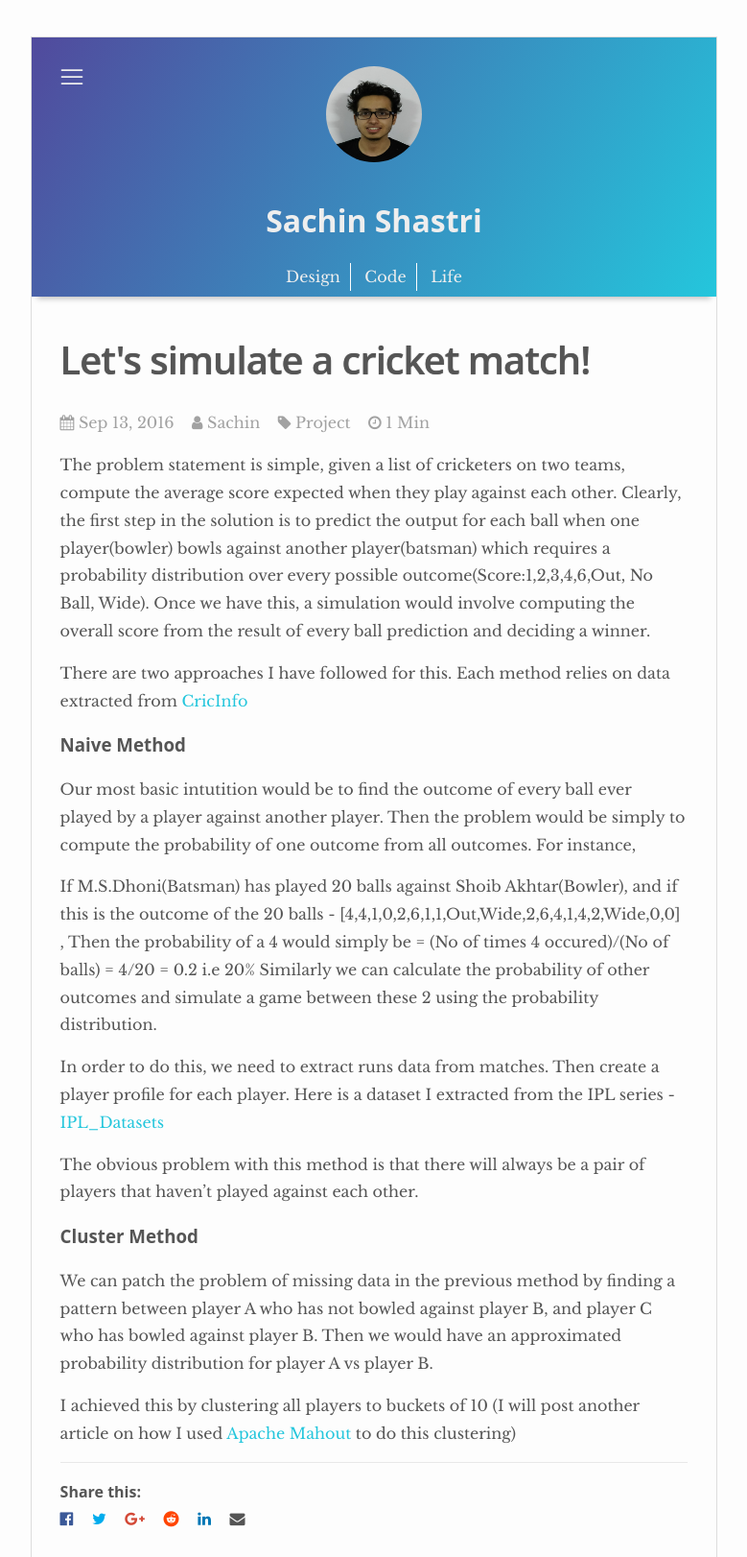
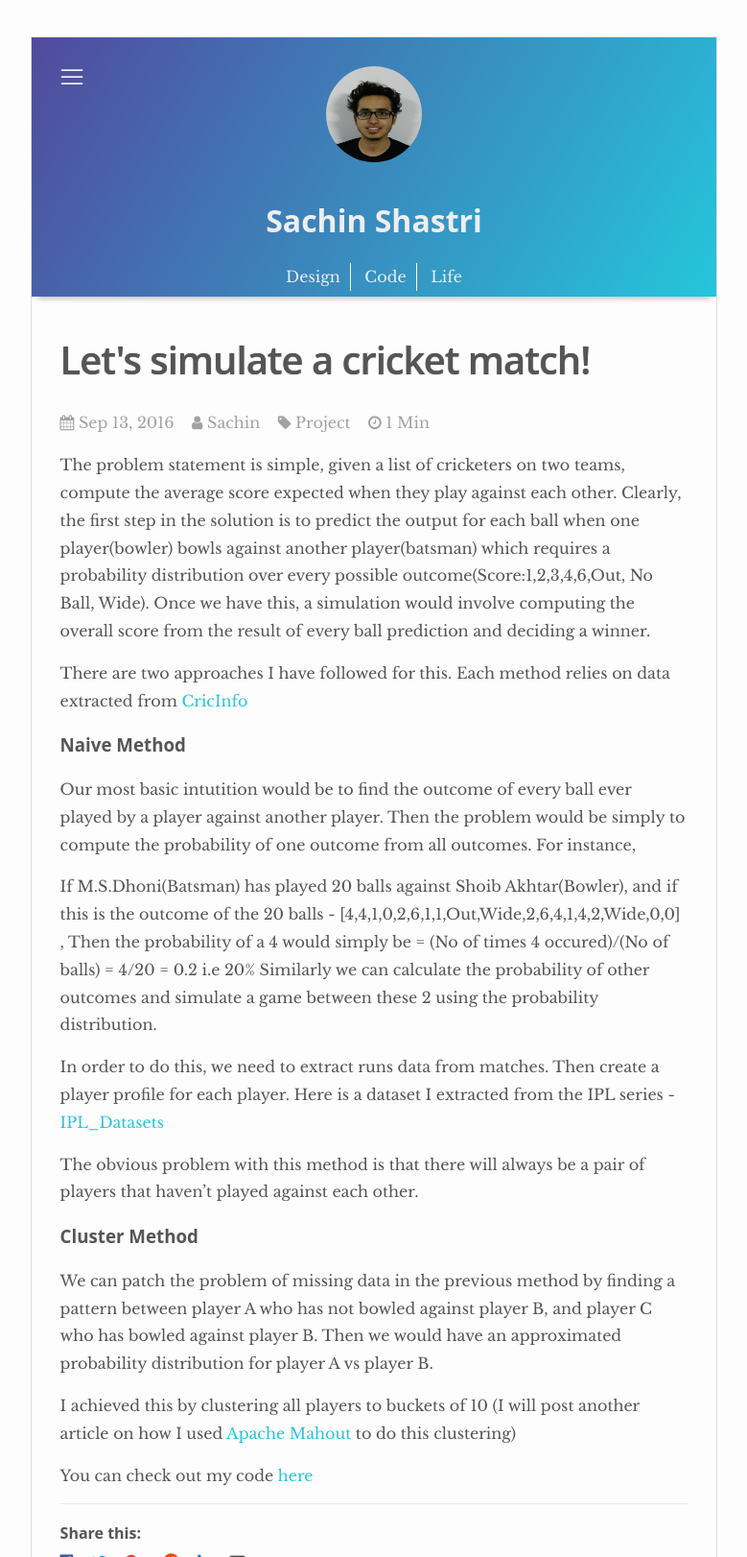
Before and after one commit to sachinsurfs/sachinsurfs.github.io, a Jekyll site: the page built from _posts/2016-10-7-coding-cricket.markdown, in a window 1280 px wide, cut to the strip 0-1622 px from the top of the page. Shown: the whole strip at 96% size, without its empty margins (250-1029 px from the left). Built offline with Jekyll 4.4.1, drawn with Linux system fonts in a browser that asks for light colours; nearby versions of some CDN libraries.

Commit message:
Update 2016-10-7-coding-cricket.markdown

```diff
--- a/_posts/2016-10-7-coding-cricket.markdown
+++ b/_posts/2016-10-7-coding-cricket.markdown
@@ -27,3 +27,5 @@ The obvious problem with this method is that there will always be a pair of play
 We can patch the problem of missing data in the previous method by finding a pattern between player A who has not bowled against player B, and player C who has bowled against player B. Then we would have an approximated probability distribution for player A vs player B.
 
 I achieved this by clustering all players to buckets of 10 (I will post another article on how I used [Apache Mahout](https://mahout.apache.org/) to do this clustering)
+
+You can check out my code [here](https://github.com/sachinsurfs/cricket-match-simulation)
```
